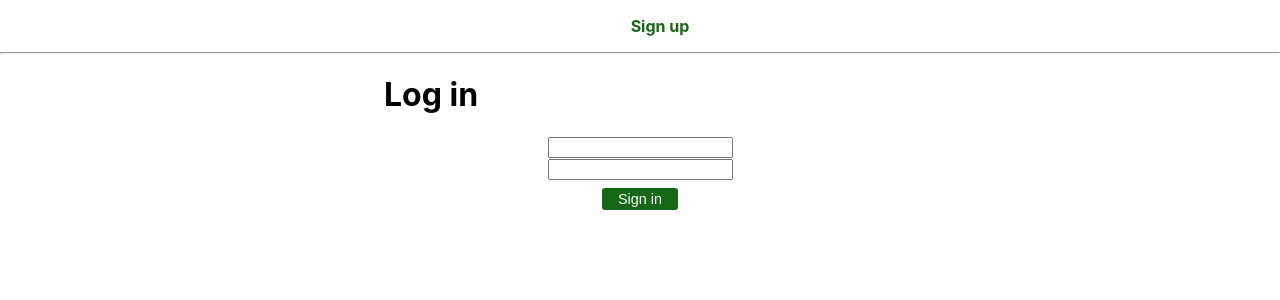
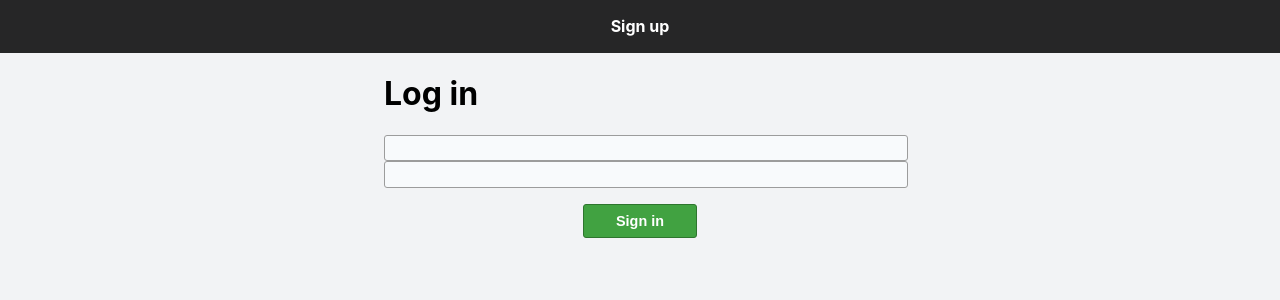
Before and after one commit to michalmytych/solvable-spa, a React (Create React App) app: page /login in a window 1280 px wide. Shown: the top 300 px of the page. Built offline with nearby package versions, Linux system fonts and the light colour scheme.

Commit message:
Adjust styles + minor fixes

```diff
--- a/src/App.css
+++ b/src/App.css
@@ -1,3 +1,9 @@
+body {
+  padding: 0;
+  margin: 0;
+  background-color: rgb(242, 243, 245);
+}
+
 .App {
   text-align: left;
 }
@@ -9,43 +15,16 @@ main, nav {
 
 nav {
   text-align: center;
-  width: 80%;
+  width: 100%;
+  display: block;
+  height: 2.3rem;
+  padding-top: 1rem;
+  background-color: rgb(38, 38, 39);
 }
 
-.App-logo {
-  height: 40vmin;
-  pointer-events: none;
-}
-
-@media (prefers-reduced-motion: no-preference) {
-  .App-logo {
-    animation: App-logo-spin infinite 20s linear;
-  }
-}
-
-.App-header {
-  background-color: #282c34;
-  min-height: 100vh;
-  display: flex;
-  flex-direction: column;
-  align-items: center;
-  justify-content: center;
-  font-size: calc(10px + 2vmin);
-  color: white;
-}
-
-.App-link {
-  color: #61dafb;
-}
-
-@keyframes App-logo-spin {
-  from {
-    transform: rotate(0deg);
-  }
-
-  to {
-    transform: rotate(360deg);
-  }
+ul {
+  padding: 0;
+  margin: 0;
 }
 
 ul>li {
@@ -53,13 +32,19 @@ ul>li {
   margin: 0 2rem;
 }
 
-tr {
-  margin: 0;
+/* TABLE */
+table {
+  background-color: rgb(251, 253, 255);
 }
 
 table {
   border-collapse: collapse;
   margin: 0 auto;
+  border-radius: 3px;
+}
+
+tr {
+  margin: 0;
 }
 
 th,
@@ -69,17 +54,37 @@ td {
   padding: 0.2rem;
 }
 
+td, th {
+  border: none;
+  border-bottom: 1px solid rgb(201, 201, 201);
+}
+
 table {
   width: 99%;
   border-style: hidden;
   box-shadow: 0 0 0 1px #666;
 }
 
-a {
+/* LINKS */
+a, .navLink {
   text-decoration: none;
   font-weight: bold;
-  color: rgb(22, 103, 22);
   transition: 0.4s;
+}
+
+a {
+  color: rgb(19, 154, 19);
+  margin-bottom: 1rem;
+}
+
+.navLink, .navLink:hover, .navLink:active {
+  color: white;
+}
+
+.navLink:hover {
+  background-color: rgba(102, 102, 102, 0.299);
+  padding: 0.5rem 1rem;
+  border-radius: 6px;
 }
 
 a:hover {
@@ -109,35 +114,6 @@ a:active {
   left: 9px;
 }
 
-/* BUTTONS */
-button, input[type="button"] {
-  background-color: rgb(22, 103, 22);
-  color: white;
-  font-size: 0.9rem;
-  padding: 0.2rem 1rem;
-  border: none;
-  border-radius: 3px;
-  margin: 0.5rem;
-  transition: 0.2s;
-}
-
-button:hover, input[type="button"]:hover {
-  background-color: rgb(34, 123, 34);
-  cursor: pointer;
-}
-
-button:active, input[type="button"]:active {
-  background-color: rgb(19, 74, 19);
-}
-
-button:disabled, input[type="button"]:disabled {
-  background-color: rgb(95, 95, 95);
-}
-
-select {
-  width: 8rem;
-}
-
 /* ALERTS */
 .alert {
   position: absolute;
@@ -164,6 +140,47 @@ select {
   animation: alertSlideAndFadeOut ease-out 1s forwards;
 }
 
+/* INPUTS */
+select {
+  width: 8rem;
+}
+
+input, select, textarea {
+  background-color: rgb(248, 250, 252);
+  padding: 0.3rem;
+  border: 1px solid rgb(156, 156, 156);
+  border-radius: 3px;
+  width: 100%;
+}
+
+/* BUTTONS */
+button, input[type="button"] {
+  background-color: rgb(65, 162, 65);
+  color: white;
+  font-size: 0.9rem;
+  font-weight: bolder;
+  padding: 0.5rem 2rem;
+  border: none;
+  border: 1px solid rgb(46, 117, 46);
+  border-radius: 3px;
+  margin-top: 1rem;
+  transition: 0.2s;
+}
+
+button:hover, input[type="button"]:hover {
+  background-color: rgb(75, 180, 75);
+  border: 1px solid rgb(87, 142, 87);
+  cursor: pointer;
+}
+
+button:active, input[type="button"]:active {
+  background-color: rgb(19, 74, 19);
+}
+
+button:disabled, input[type="button"]:disabled {
+  background-color: rgb(95, 95, 95);
+}
+
 @keyframes alertSlideAndFadeIn {
   from {
     bottom: -10rem;
--- a/src/components/atoms/Row.js
+++ b/src/components/atoms/Row.js
@@ -1,6 +1,6 @@
 import React from 'react'
 
-export default function Row({ tableColumns, rowData = null, type = "data" }) {
+export default function Row({ tableColumns = [], rowData = null, type = "data" }) {
   if (type === "header") {
     return (
       <tr>
--- a/src/components/layouts/Base.js
+++ b/src/components/layouts/Base.js
@@ -32,13 +32,13 @@ export default function Base({ isUserLoggedIn }) {
           {links.map(link => {
             return (
               <li key={link.label}>
-                <Link to={link.to}>{link.label}</Link>
+                {/* @todo - move to styled component */}
+                <Link className='navLink' to={link.to}>{link.label}</Link>
               </li>
             );
           })}
         </ul>
       </nav>
-      <hr />
       <main>
         <Outlet />
       </main>
--- a/src/pages/Problems/Problems.js
+++ b/src/pages/Problems/Problems.js
@@ -49,7 +49,7 @@ export default function Problems() {
       {problemsStatus === 'loading' ? <Header text="Loading..." /> : null}
       {problemsStatus === 'succeeded' ?
         <Table
-          data={problems}
+          data={problems.data}
           tableAbstract={problemsTableAbstract}
         />
         : null}
```
